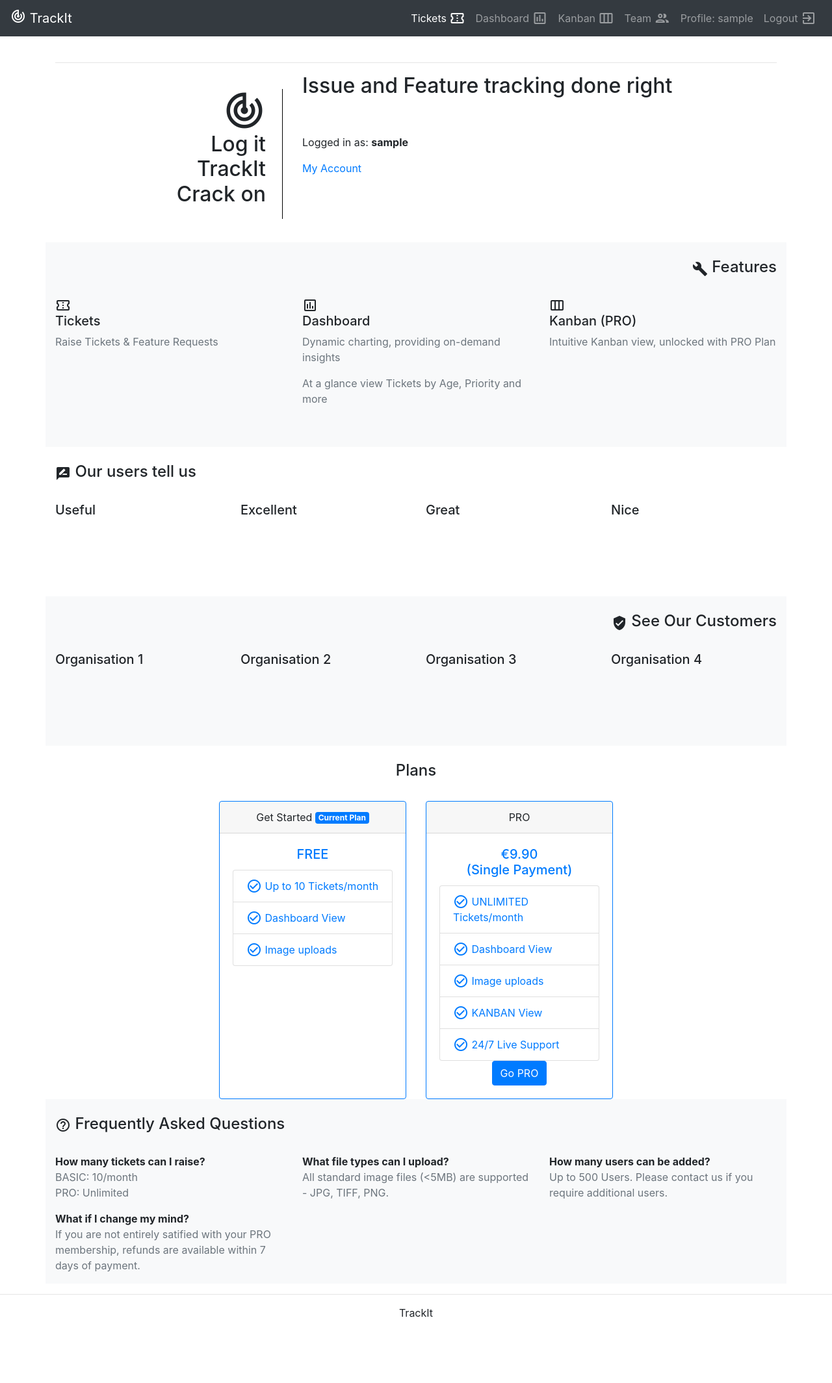
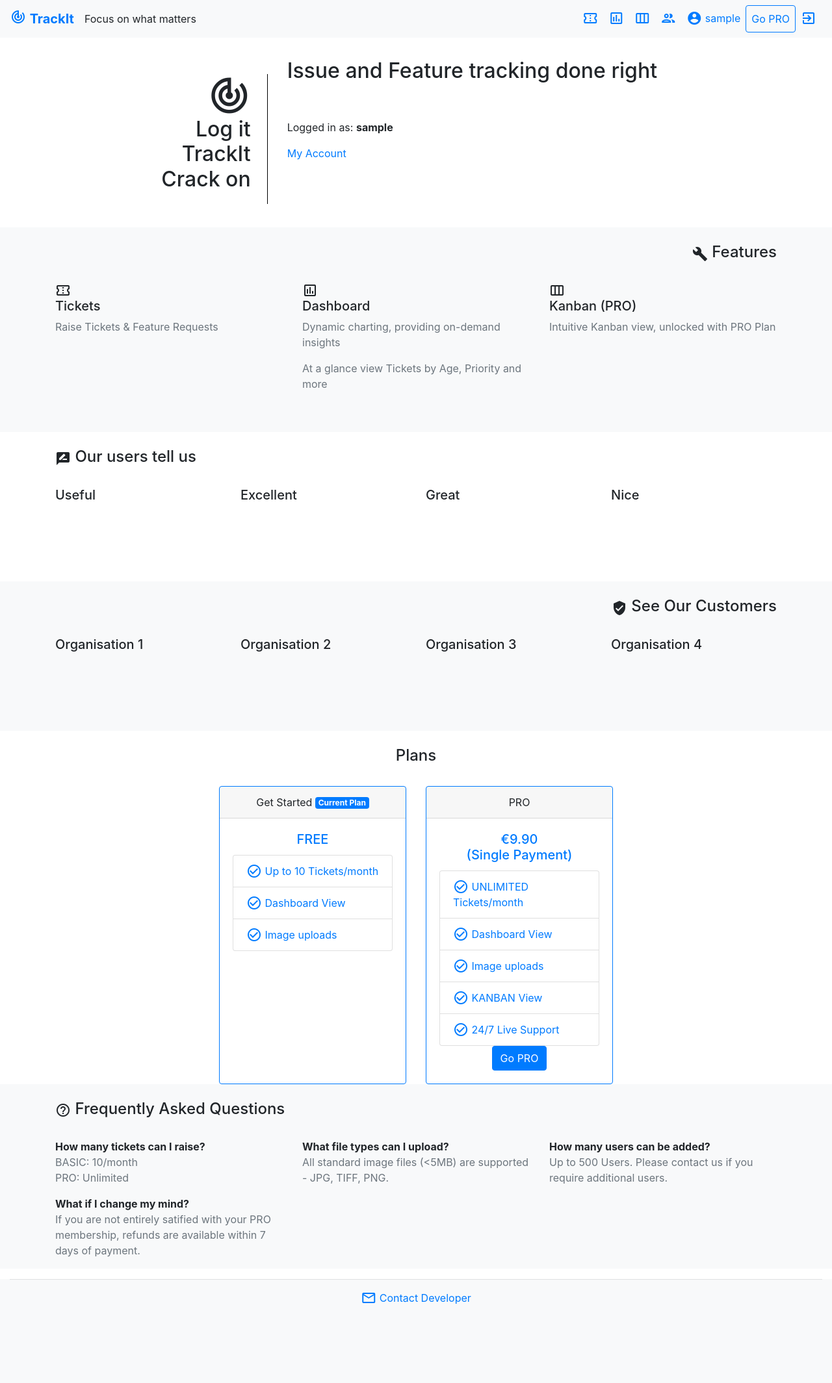
Before and after one commit to tdunn891/trackit-issue-tracker, a Django app: page / in a window 1280 px wide. Shown: the whole page at 65% size. After the commit the page ends 2008 px from the top, so only its background shows below. Run offline with Django 3.2, Linux system fonts and the light colour scheme; the visitor is signed in with stand-in values (Sample User, id 1); parts of the project's set-up code (start-up, migrations or seed data) failed here and were passed over; some libraries are stand-ins or nearby versions.

Commit message:
Changed div containers to container fluid in base.html

```diff
--- a/templates/base.html
+++ b/templates/base.html
@@ -5,25 +5,39 @@
 <head>
    <meta charset="UTF-8">
    <meta name="viewport" content="width=device-width, initial-scale=1.0">
+   <title>{% block title %}{% endblock %}</title>
+   <!-- Bootstrap.css -->
    <link rel="stylesheet" href="https://stackpath.bootstrapcdn.com/bootstrap/4.4.1/css/bootstrap.min.css"
       integrity="sha384-Vkoo8x4CGsO3+Hhxv8T/Q5PaXtkKtu6ug5TOeNV6gBiFeWPGFN9MuhOf23Q9Ifjh" crossorigin="anonymous">
-   <link href="https://fonts.googleapis.com/icon?family=Material+Icons" rel="stylesheet">
    <!-- Material Icons -->
    <link href="https://fonts.googleapis.com/icon?family=Material+Icons|Material+Icons+Outlined" rel="stylesheet">
-   <!-- Roboto -->
-   <link href="https://fonts.googleapis.com/css?family=Roboto&display=swap" rel="stylesheet">
-   <!-- Open Sans -->
-   <link href="https://fonts.googleapis.com/css?family=Open+Sans&display=swap" rel="stylesheet">
-   <link rel="stylesheet" href="{% static 'css/style.css' %}" />
+   <!-- jQuery -->
+   <script src="https://code.jquery.com/jquery-3.4.1.min.js"
+      integrity="sha256-CSXorXvZcTkaix6Yvo6HppcZGetbYMGWSFlBw8HfCJo=" crossorigin="anonymous"></script>
+   <!-- popper.js -->
+   <script src="https://cdnjs.cloudflare.com/ajax/libs/popper.js/1.14.3/umd/popper.min.js"
+      integrity="sha384-ZMP7rVo3mIykV+2+9J3UJ46jBk0WLaUAdn689aCwoqbBJiSnjAK/l8WvCWPIPm49"
+      crossorigin="anonymous"></script>
+   <!-- Bootstrap.js -->
+   <script src="https://stackpath.bootstrapcdn.com/bootstrap/4.1.3/js/bootstrap.min.js"
+      integrity="sha384-ChfqqxuZUCnJSK3+MXmPNIyE6ZbWh2IMqE241rYiqJxyMiZ6OW/JmZQ5stwEULTy"
+      crossorigin="anonymous"></script>
+   <!-- Favicon -->
+   <!-- <link rel="icon"
+      type="image/png"
+      href="/somewhere/myicon.png" /> -->
    {% block head %}
    {% endblock %}
-   <title>{% block title %}{% endblock %}</title>
+   <!-- style.css -->
+   <link rel="stylesheet" href="{% static 'css/style.css' %}" />
 </head>
 
 <body>
-   <nav class="navbar navbar-expand-lg navbar-dark bg-dark">
-      <a class="navbar-brand" href="{% url 'tickets' %}"><i class="material-icons align-top">track_changes</i>
-         TrackIt</a>
+   <nav class="navbar navbar-expand-lg bg-light">
+      <a class="navbar-brand" href="{% url 'index' %}">
+         <i class="material-icons align-top">track_changes</i> <b>TrackIt</b>
+      </a>
+      <span class="navbar-text">Focus on what matters</span>
       <button class="navbar-toggler" type="button" data-toggle="collapse" data-target="#navbarNavAltMarkup"
          aria-controls="navbarNavAltMarkup" aria-expanded="false" aria-label="Toggle navigation">
          <span class="navbar-toggler-icon"></span>
@@ -31,67 +45,83 @@
       <div class="collapse navbar-collapse justify-content-end" id="navbarNavAltMarkup">
          <div class="navbar-nav">
             {% if user.is_authenticated %}
-            <a class="nav-item nav-link active" href="{% url 'tickets' %}">Tickets <i
+            <a class="nav-item nav-link active" data-toggle="tooltip" href="{% url 'tickets' %}" title="Tickets"><i
                   class="material-icons-outlined align-bottom">confirmation_number</i><span
-                  class="sr-only">(current)</span></a>
-            <!-- <a class="nav-item nav-link" href="{% url 'add_ticket' %}">Raise Ticket <i
-                  class="material-icons align-bottom">add</i></a> -->
-            <a class="nav-item nav-link" href="{% url 'dashboard' %}">Dashboard <i
+                  class="sr-only">(current)</span>
+            </a>
+            <a class="nav-item nav-link" data-toggle="tooltip" title="Dashboard" href="{% url 'dashboard' %}"><i
                   class="material-icons-outlined align-bottom">assessment</i>
             </a>
-            <a class="nav-item nav-link" href="{% url 'kanban' %}">Kanban <i
+            <a class="nav-item nav-link" data-toggle="tooltip" title="Kanban" href="{% url 'kanban' %}"><i
                   class="material-icons-outlined align-bottom">view_week</i>
             </a>
-            <a class="nav-item nav-link" href="{% url 'user_list' %}">Team <i
-                  class="material-icons-outlined align-bottom">people</i></a>
-            <a class="nav-item nav-link" href="{% url 'profile' %}">Profile: {{ user }}</a>
-            <a class="nav-item nav-link" href="{% url 'logout' %}">Logout <i
+            <a class="nav-item nav-link" data-toggle="tooltip" title="Team" href="{% url 'user_list' %}"><i
+                  class="material-icons-outlined align-bottom">people</i>
+            </a>
+            <a class="nav-item nav-link" data-toggle="tooltip" title="Account" href="{% url 'profile' %}"><i
+                  class="material-icons align-top">
+                  account_circle</i> {{ user }}
+            </a>
+            {% if not user.profile.is_pro_user %}
+            <a href="{% url 'checkout' %}" class="btn btn-outline-primary nav-item nav-link">Go PRO</a>
+            {% endif %}
+            <a class="nav-item nav-link" data-toggle="tooltip" title="Logout" href="{% url 'logout' %}"><i
                   class="material-icons-outlined align-bottom">exit_to_app</i></a>
             {% else %}
-            <a class="nav-item nav-link" href="{% url 'login' %}">Log In</a>
-            <a class="nav-item nav-link" href="{% url 'registration' %}">Register</a>
+            <!-- User not authenticated -->
+            <a class="nav-item nav-link" href="{% url 'login' %}">
+               <i class="material-icons align-middle">input</i>
+               Log In
+            </a>
+            <a class="nav-item nav-link btn btn-primary" href="{% url 'registration' %}">
+               <i class="material-icons align-middle">person_add</i>Create Free Account
+            </a>
             {% endif %}
          </div>
       </div>
    </nav>
-   <div class="container">
+
+   <div class="container-fluid {% block container-class %}{% endblock %}">
+      <div class="row">
+         <div class="col">
+            {% if messages %}
+            {% for message in messages %}
+            <div class="alert {{ message.tags }} alert-dismissible fade show" role="alert">
+               <button type="button" class="close" data-dismiss="alert" aria-label="Close">
+                  <span aria-hidden="true">&times;</span>
+               </button>
+               {{ message }}
+            </div>
+            {% endfor %}
+            {% endif %}
+         </div>
+      </div>
       <div class="row">
          <div class="col col-12">
             <br>
-            <h2>{% block page_heading %}{% endblock %}</h2>
-            <hr>
+            <h3>{% block page_heading %}{% endblock %}</h3>
          </div>
       </div>
       {% block content %}
       {% endblock %}
    </div>
    <!-- footer -->
-   <hr>
-   <footer class="container-fluid" style="height: 120px;">
-      <div class="row">
-         <div class="col col-12 text-center">
-            <p>TrackIt</p>
-            <!-- <p>Developed by Thomas Dunn</p> -->
+   <div class="container-fluid bg-light">
+      <footer style="min-height: 140px;">
+         <hr>
+         <div class="row">
+            <div class="col-12 text-center">
+               <p><a href="mailto:thomas.brian.dunn@gmail.com"><i class="material-icons-outlined align-top">
+                        email
+                     </i> Contact Developer
+                  </a>
+               </p>
+            </div>
          </div>
-      </div>
-   </footer>
-   <!-- jQuery -->
-   <script src="https://code.jquery.com/jquery-3.4.1.min.js"
-      integrity="sha256-CSXorXvZcTkaix6Yvo6HppcZGetbYMGWSFlBw8HfCJo=" crossorigin="anonymous"></script>
-   <!-- popper.js -->
-   <script src="https://cdnjs.cloudflare.com/ajax/libs/popper.js/1.14.3/umd/popper.min.js"
-      integrity="sha384-ZMP7rVo3mIykV+2+9J3UJ46jBk0WLaUAdn689aCwoqbBJiSnjAK/l8WvCWPIPm49"
-      crossorigin="anonymous"></script>
-   <!-- bootstrap -->
-   <script src="https://stackpath.bootstrapcdn.com/bootstrap/4.1.3/js/bootstrap.min.js"
-      integrity="sha384-ChfqqxuZUCnJSK3+MXmPNIyE6ZbWh2IMqE241rYiqJxyMiZ6OW/JmZQ5stwEULTy"
-      crossorigin="anonymous"></script>
-   <!-- initialize tooltips -->
-   <script>
-      $(function () {
-         $('[data-toggle="tooltip"]').tooltip()
-      })
-   </script>
+      </footer>
+   </div>
+   <!-- base.js -->
+   <script src="{% static 'js/base.js' %}"></script>
    {% block scripts %}
    {% endblock %}
 </body>
```
